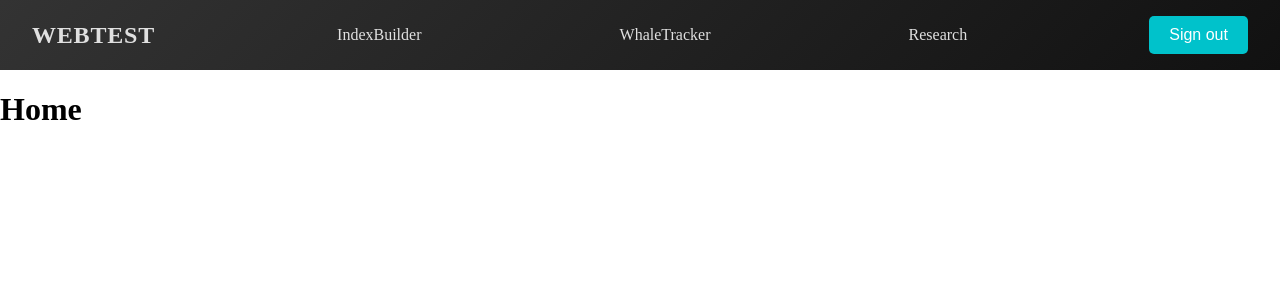
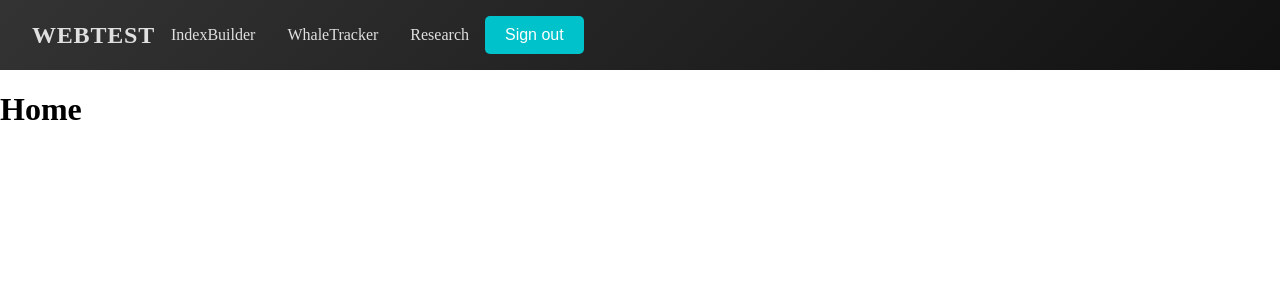
Before and after one commit to dittygoops/Hackathon_Trivecta, a React (Vite) app in the folder frontend/: page / in a window 1280 px wide. Shown: the top 300 px of the page. Built offline with nearby package versions, Linux system fonts and the light colour scheme; no server answers; sample sign-in values are in the browser's storage.

Commit message:
Restructuring Header

```diff
--- a/frontend/src/components/Header.css
+++ b/frontend/src/components/Header.css
@@ -1,6 +1,5 @@
 .header-container {
     display: flex;
-    justify-content: space-between;
     align-items: center;
     padding: 1rem 2rem;
     background: linear-gradient(135deg, #333333 0%, #111111 100%); /* Dark gradient */
@@ -17,7 +16,12 @@
     cursor: pointer;
 }
 
-.header-name {
+.header-tags {
+    display: flex;
+    align-items: center;
+}
+
+.tag-name {
     font-size: 1rem;
     color: #e0e0e0; /* Light text color */
     margin: 0 1rem;
@@ -25,6 +29,6 @@
     transition: color 0.3s ease;
 }
 
-.header-name:hover {
+.tag-name:hover {
     color: #FFC107; /* Light blue on hover */
 }
--- a/frontend/src/components/Header.jsx
+++ b/frontend/src/components/Header.jsx
@@ -34,9 +34,11 @@ const Header = () => {
         return (
             <div className='header-container'>
                 <div className='site-name' onClick={() => handleHeaderClick(0)}>WebTest</div>
-                <div className='header-name' onClick={() => handleHeaderClick(1)}>IndexBuilder</div>
-                <div className='header-name' onClick={() => handleHeaderClick(2)}>WhaleTracker</div>
-                <div className='header-name' onClick={() => handleHeaderClick(3)}>Research</div>
+                <div className='header-tags'>
+                    <div className='tag-name' onClick={() => handleHeaderClick(1)}>IndexBuilder</div>
+                    <div className='tag-name' onClick={() => handleHeaderClick(2)}>WhaleTracker</div>
+                    <div className='tag-name' onClick={() => handleHeaderClick(3)}>Research</div>
+                </div>
                 <SignOutButton />
             </div>
         );
```
